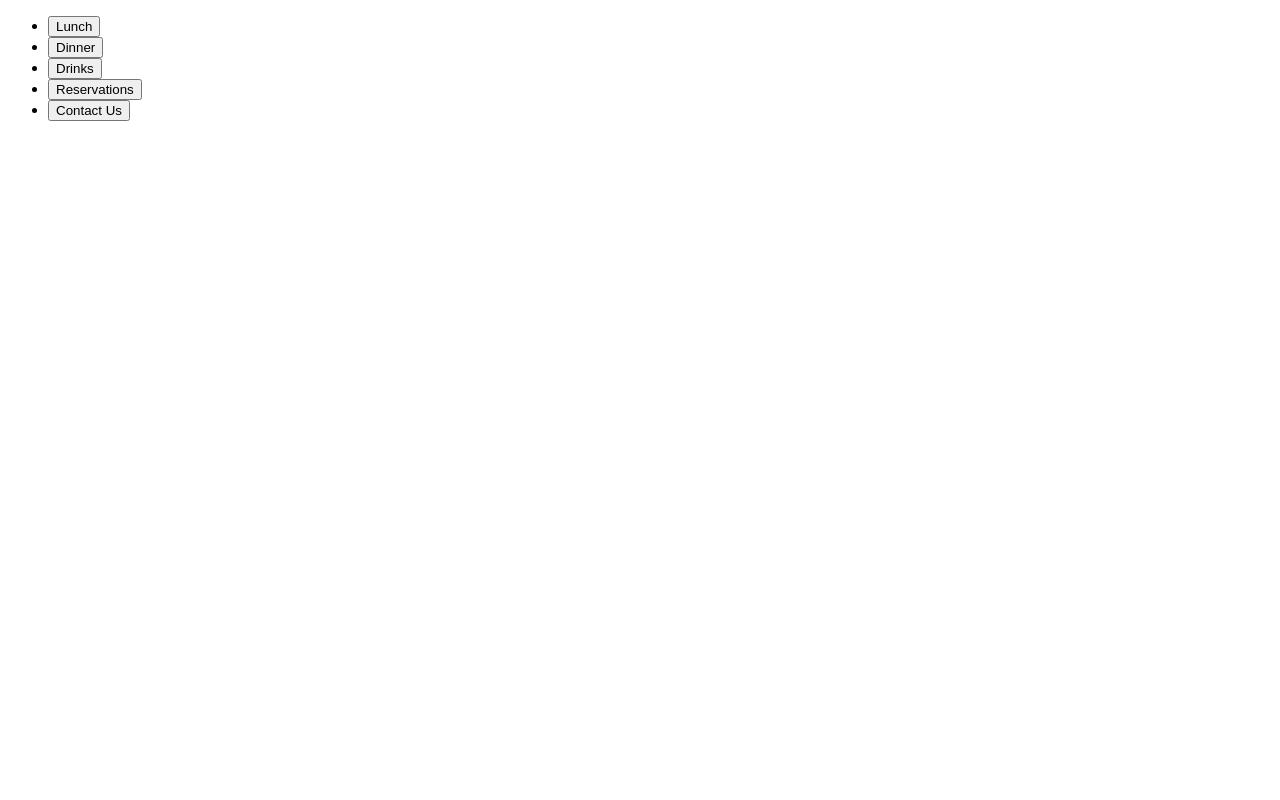
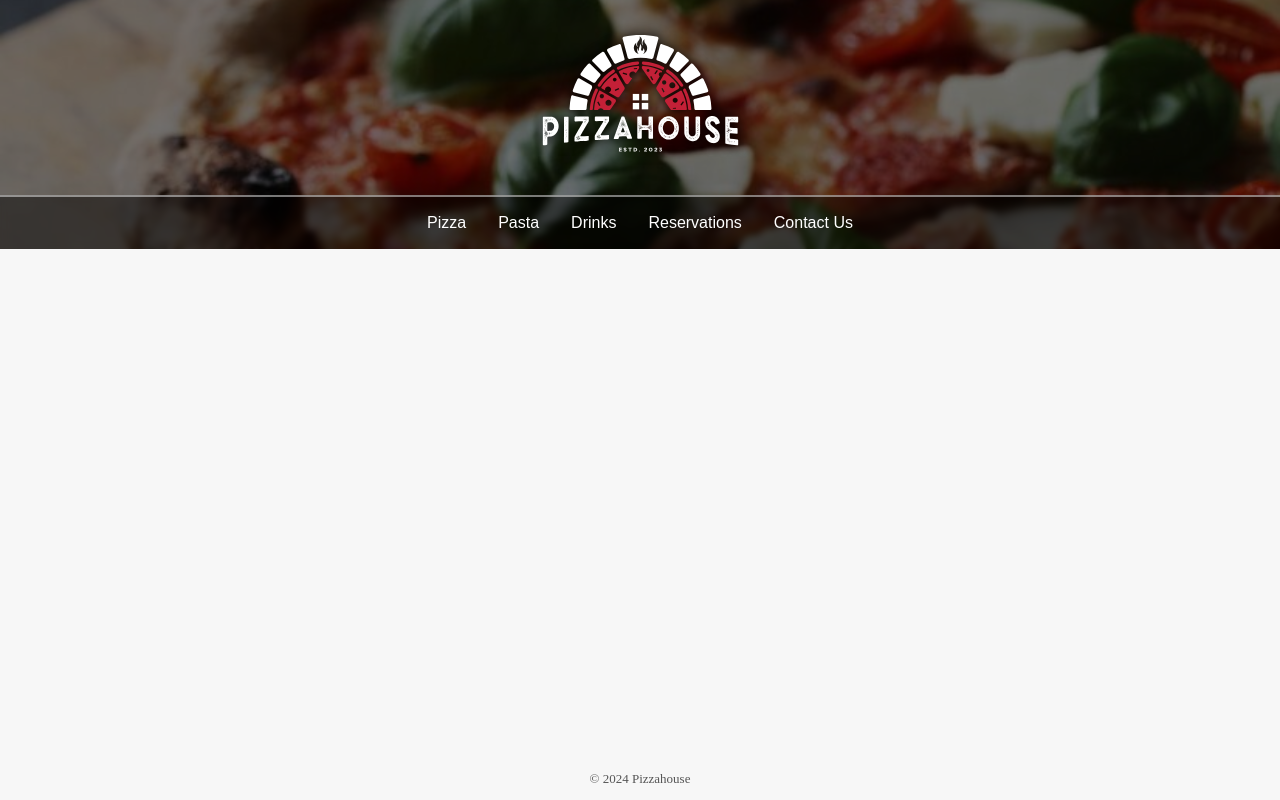
Before and after one commit to kysch13/odin-restaurant-page, a website built with webpack: page src/template.html in a window 1280 px wide. Built offline with nearby package versions, Linux system fonts and the light colour scheme.

Commit message:
Set up static header and footer

```diff
--- /dev/null
+++ b/src/styles.css
@@ -0,0 +1,63 @@
+body {
+    margin: 0;
+    padding: 0;
+    background-color: #f7f7f7;
+    display: flex;
+    flex-direction: column;
+    justify-content: space-between;
+    min-height: 100vh;
+}
+
+header {
+    display: flex;
+    flex-direction: column;
+    align-items: center;
+    background: #777777 url('img/pizza-header-img.jpg');
+    background-blend-mode: multiply;
+    background-position: center center;
+    background-repeat: no-repeat;
+    background-size: cover;
+}
+
+header h1 {
+    margin: 0;
+    padding: 30px;
+    filter: drop-shadow(1px 1px 6px #000);
+    cursor: pointer;
+}
+
+nav {
+    background: #00000077;
+    width: 100%;
+    backdrop-filter: blur(3px);
+    border-top: 2px solid #ffffff77;
+}
+
+nav ul {
+    display: flex;
+    list-style: none;
+    gap: 20px;
+    align-items: center;
+    justify-content: center;
+    padding: 0;
+}
+
+nav button {
+    background: none;
+    border: none;
+    color: #ffffff;
+    cursor: pointer;
+    font-size: 16px;
+}
+
+nav button:hover {
+    color: rgb(255, 217, 163);
+}
+
+footer {
+    width: 100%;
+    bottom: 0;
+    font-size: 13px;
+    color: #555555;
+    text-align: center;
+}
--- a/src/template.html
+++ b/src/template.html
@@ -4,13 +4,15 @@
     <meta charset="UTF-8">
     <meta name="viewport" content="width=device-width, initial-scale=1.0">
     <title>Document</title>
+    <link rel="stylesheet" href="styles.css">
 </head>
 <body>
     <header>
+        <h1><img id="main-logo" src="img/logo.svg" width="200" alt="Pizzahouse"></h1>
         <nav>
             <ul>
-                <li><button type="button">Lunch</button></li>
-                <li><button type="button">Dinner</button></li>
+                <li><button type="button">Pizza</button></li>
+                <li><button type="button">Pasta</button></li>
                 <li><button type="button">Drinks</button></li>
                 <li><button type="button">Reservations</button></li>
                 <li><button type="button">Contact Us</button></li>
@@ -18,5 +20,8 @@
         </nav>
     </header>
     <div id="content"></div>
+    <footer>
+        <p>&copy; 2024 Pizzahouse</p>
+    </footer>
 </body>
 </html>
```
Also changed, not shown: src/img/logo.svg (added), src/img/pizza-header-img.jpg (added).
